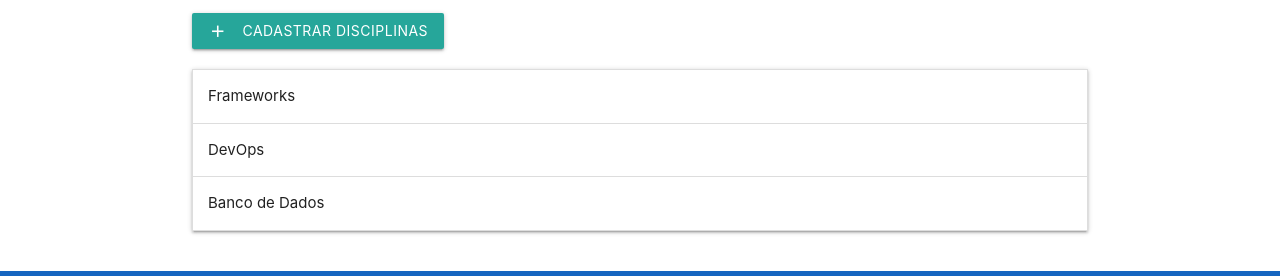
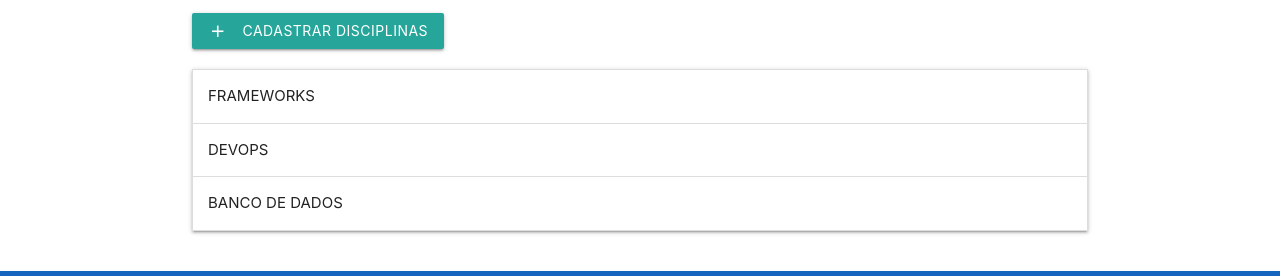
Before and after one commit to casare86/controle-disciplinas, an Angular app in the folder disciplinas-app/: page /disciplinas in a window 1280 px wide. Shown: the part 315-591 px from the top of the page. Built offline with nearby package versions, Linux system fonts and the light colour scheme; data requests are answered from the project's data file.

Commit message:
Ajustes iniciais da atividade 13

```diff
--- a/disciplinas-app/db.json
+++ b/disciplinas-app/db.json
@@ -13,10 +13,10 @@
       "dataFim": "2023-12-14"
     },
     {
-      "id": 123,
+      "id": 3,
       "nome": "Banco de Dados",
-      "dataInicio": "",
-      "dataFim": ""
+      "dataInicio": "2022-02-01",
+      "dataFim": "2022-07-31"
     }
   ]
 }
--- a/disciplinas-app/src/app/calendario/calendario.component.ts
+++ b/disciplinas-app/src/app/calendario/calendario.component.ts
@@ -31,7 +31,6 @@ export class CalendarioComponent implements OnInit {
       },
       onSelect: (data: any) => {
         const dataFormatada = moment(data).format('YYYY-MM-DD');
-        console.log("Selecionou = ", dataFormatada);
         this.router.navigate(['detalhes', dataFormatada]);
       }
     };
--- a/disciplinas-app/src/app/disciplina-cadastro/disciplina-cadastro.component.ts
+++ b/disciplinas-app/src/app/disciplina-cadastro/disciplina-cadastro.component.ts
@@ -22,7 +22,7 @@ export class DisciplinaCadastroComponent implements OnInit{
       dataInicio: [''],
       dataFim: ['']
     });
-    this.disciplinaCadastrada = new Disciplina(0, "");
+    this.disciplinaCadastrada = new Disciplina(0, "", "", "");
   }
 
   ngOnInit() {
--- a/disciplinas-app/src/app/disciplinas-lista/disciplinas-lista.component.html
+++ b/disciplinas-app/src/app/disciplinas-lista/disciplinas-lista.component.html
@@ -1,15 +1,17 @@
 <div *ngIf="!mensagemErro">
-  <ul class="collapsible" data-collapsible="accordion" >
+  <ul class="collapsible" data-collapsible="accordion">
     <li *ngFor="let disciplina of disciplinas">
-      <div class="collapsible-header">{{ disciplina.nome }}</div>
+      <div class="collapsible-header">{{ disciplina.nome | uppercase}}</div>
       <div class="collapsible-body">
         <p>Código: {{ disciplina.id }}</p>
-        <p>Início: {{ disciplina.dataInicio }}</p>
-        <p>Término: {{ disciplina.dataFim }}</p>
+        <p>Início: {{ disciplina.dataInicio | date: "dd/MM/yyyy" }}</p>
+        <p>Término: {{ disciplina.dataFim | date: "dd/MM/yyyy" }}</p>
+        <button (click)="editarDisciplina(disciplina)" class="btn">Editar</button>
+        <button (click)="excluirDisciplina(disciplina)" class="btn red">Excluir</button>
       </div>
     </li>
   </ul>
 </div>
 <div *ngIf="mensagemErro">
-  <p>{{mensagemErro}}</p>
+  <p>{{ mensagemErro }}</p>
 </div>
--- a/disciplinas-app/src/app/disciplinas-lista/disciplinas-lista.component.ts
+++ b/disciplinas-app/src/app/disciplinas-lista/disciplinas-lista.component.ts
@@ -29,7 +29,6 @@ export class DisciplinasListaComponent implements AfterViewInit, OnInit {
         const data = await response.json();
         this.disciplinas = data;
         this.zeroDisciplinas = data.length === 0;
-        console.log("Disciplinas = " + this.zeroDisciplinas);
         resolve();
       } catch (error) {
         console.error('Erro ao carregar disciplinas:', error);
@@ -39,6 +38,18 @@ export class DisciplinasListaComponent implements AfterViewInit, OnInit {
     });
   }
 
+  editarDisciplina(disciplina: any) {
+    // Lógica para editar a disciplina
+    console.log('Editar disciplina:', disciplina);
+    // Aqui você pode abrir um modal ou navegar para outra página de edição
+  }
+
+  excluirDisciplina(disciplina: any) {
+    // Lógica para excluir a disciplina
+    console.log('Excluir disciplina:', disciplina);
+    // Aqui você pode abrir um modal de confirmação antes de excluir
+  }
+
   ngAfterViewInit() {
     const elems = document.querySelectorAll('.collapsible');
     M.Collapsible.init(elems);
--- a/disciplinas-app/src/app/models/disciplina.model.ts
+++ b/disciplinas-app/src/app/models/disciplina.model.ts
@@ -1,11 +1,13 @@
 export class Disciplina {
     id: number ;
     nome: string;
-    dataInicio?: Date;
-    dataFim?: Date;
+    dataInicio?: string;
+    dataFim?: string;
 
-    constructor(id: number, nome: string) {
+    constructor(id: number, nome: string, dataInicio: string, dataFim: string) {
         this.id = id;
         this.nome = nome;
+        this.dataInicio = dataInicio;
+        this.dataFim = dataFim;
     }
 }
--- a/disciplinas-app/src/main.ts
+++ b/disciplinas-app/src/main.ts
@@ -1,7 +1,9 @@
 import { platformBrowserDynamic } from '@angular/platform-browser-dynamic';
-
+import { LOCALE_ID, enableProdMode } from '@angular/core';
 import { AppModule } from './app/app.module';
 
 
-platformBrowserDynamic().bootstrapModule(AppModule)
+platformBrowserDynamic().bootstrapModule(AppModule, {
+  providers: [{provide: LOCALE_ID, useValue: "pt-BR"}],
+})
   .catch(err => console.error(err));
```
